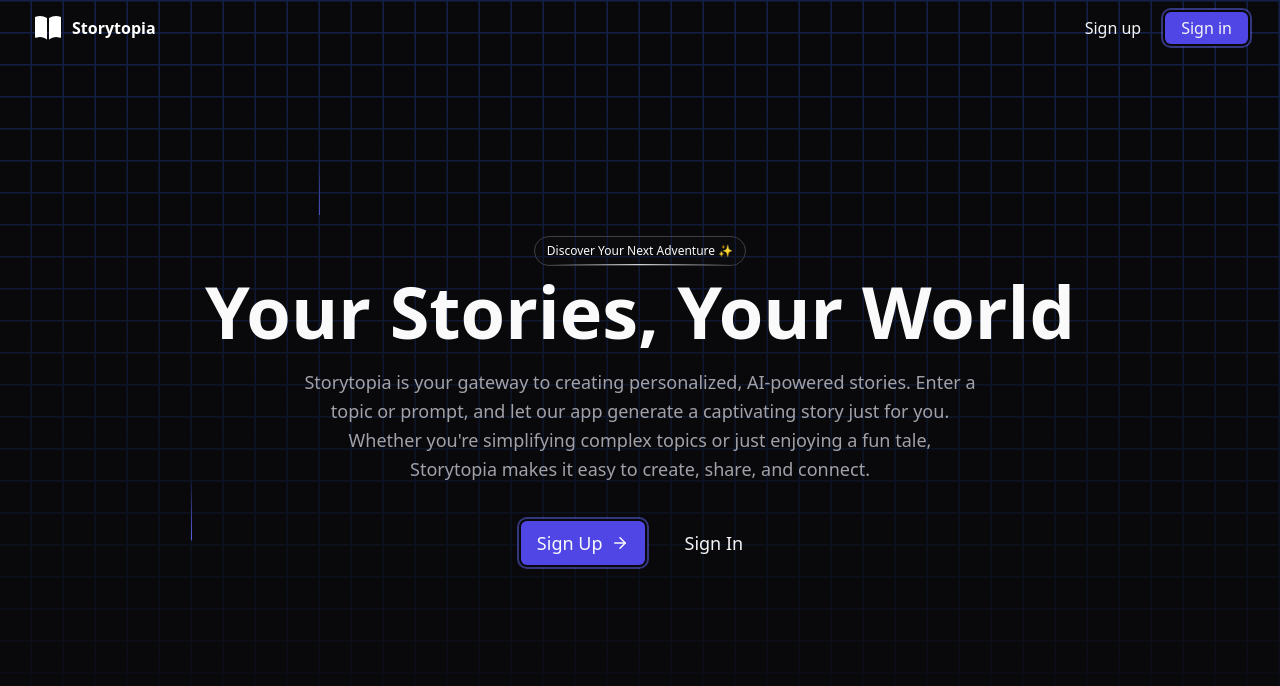
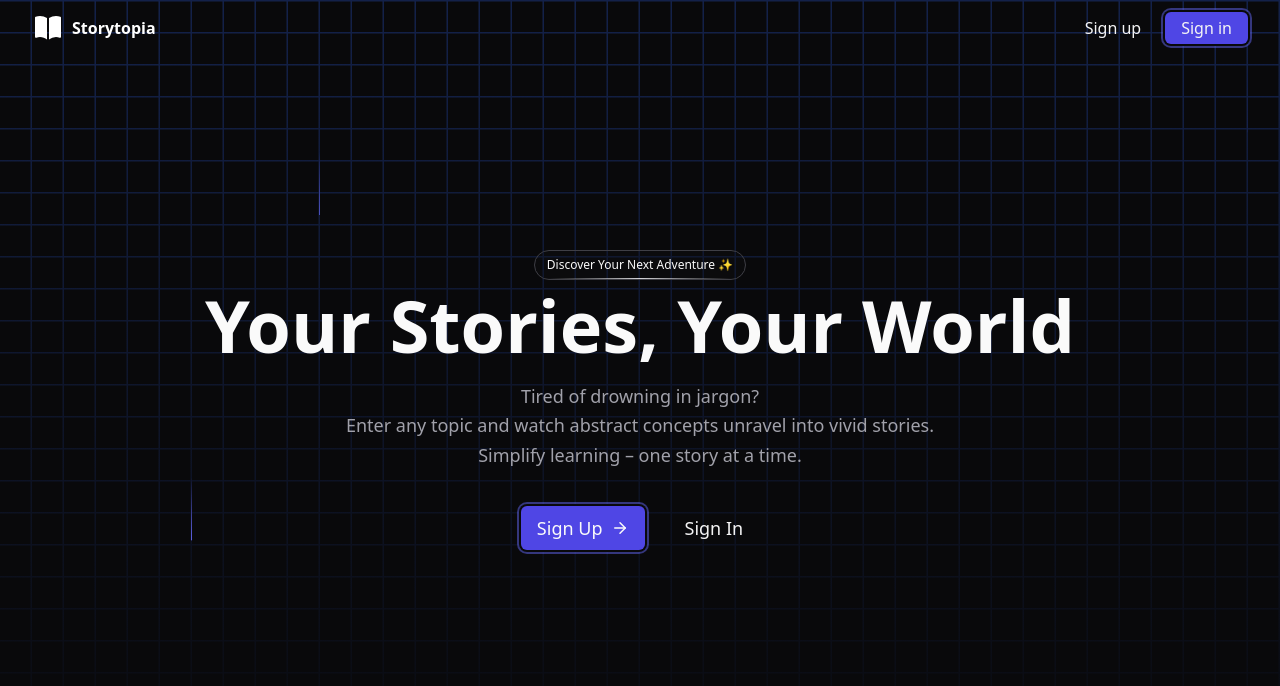
Before and after one commit to mikeguyon98/storytopia-fe, a React (Create React App) app: page /home in a window 1280 px wide. Shown: the top 686 px of the page. Built offline with nearby package versions, Linux system fonts and the light colour scheme; no server answers.

Commit message:
Updates Hero Page

```diff
--- a/src/components/hero/DarkGridHero.js
+++ b/src/components/hero/DarkGridHero.js
@@ -77,9 +77,45 @@ const Content = () => {
           delay: 0.5,
           ease: "easeInOut",
         }}
+        className="max-w-2xl text-center text-base leading-relaxed text-zinc-400 sm:text-lg md:text-lg md:leading-relaxed"
+      >
+        Tired of drowning in jargon?
+      </motion.p>
+      <motion.p
+        initial={{
+          y: 25,
+          opacity: 0,
+        }}
+        animate={{
+          y: 0,
+          opacity: 1,
+        }}
+        transition={{
+          duration: 1.25,
+          delay: 0.5,
+          ease: "easeInOut",
+        }}
+        className="max-w-2xl text-center text-base leading-relaxed text-zinc-400 sm:text-lg md:text-lg md:leading-relaxed"
+      >
+        Enter any topic and watch abstract concepts unravel into vivid stories.
+      </motion.p>
+      <motion.p
+        initial={{
+          y: 25,
+          opacity: 0,
+        }}
+        animate={{
+          y: 0,
+          opacity: 1,
+        }}
+        transition={{
+          duration: 1.25,
+          delay: 0.5,
+          ease: "easeInOut",
+        }}
         className="mb-9 max-w-2xl text-center text-base leading-relaxed text-zinc-400 sm:text-lg md:text-lg md:leading-relaxed"
       >
-        Storytopia is your gateway to creating personalized, AI-powered stories. Enter a topic or prompt, and let our app generate a captivating story just for you. Whether you're simplifying complex topics or just enjoying a fun tale, Storytopia makes it easy to create, share, and connect.
+        Simplify learning – one story at a time.
       </motion.p>
       <motion.div
         initial={{
```
